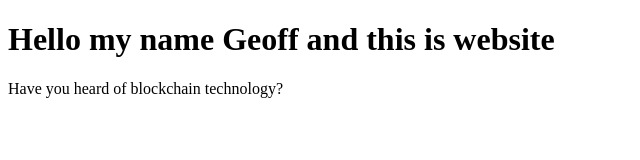
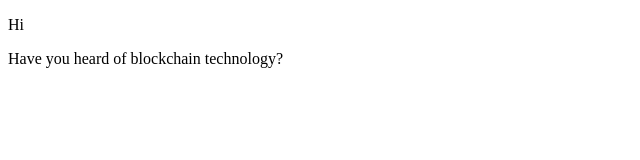
Before and after one commit to samjjacko/sam-site, a plain HTML site: page index.html in a window 1280 px wide. Shown: the whole page, without its empty margins (0-640 px from the left). Drawn offline with Linux system fonts and the light colour scheme.

Commit message:
made some small changes to the theme and added some elements

```diff
--- a/index.html
+++ b/index.html
@@ -1,7 +1,8 @@
 <!DOCTYPE html>
 <html>
     <head>
-        <title>Whats up gang</title>
+        <meta charset="UTF-8">
+        <title>SamJ.domain</title>
         <link href="style.css" rel="style.css">
         <link rel="preconnect" href="https://fonts.googleapis.com">
         <link rel="preconnect" href="https://fonts.gstatic.com" crossorigin>
@@ -9,7 +10,9 @@
     </head>
     <body>
         <header>
-            <h1 id="top-header" class="zoom">Hello my name Geoff and this is website</h1>
+            <div id="top-header" class="zoom">
+                <p>Hi</p>
+            </div>
             <article>
                 <p>Have you heard of blockchain technology?
                 </p>
--- a/style.css
+++ b/style.css
@@ -1,27 +1,74 @@
 * {
-    box-sizing: border-box
+    box-sizing: border-box;
 }
+:root {
+    --background-shade: #383846;
+    --foreground-shade: #2D2E39;
+    --edge-shade: #414253;
+    --main-text: #CDCFDE;
+    --background-shade: #1F222A;
+    --foreground-shade: #181A1F;
+    --edge-shade: #252833;
+    --main-text: #CDCFDE;
+}
+
+html {
+    border: 15px solid;
+    border-top: 30px solid;
+    border-bottom: 30px solid;
+    border-color: var(--background-shade);
+    background-color: var(--foreground-shade);
+}
+
+p {
+    color: var(--main-text);
+}
+body {
+    background-color: var(--background-shade);
+}
+
+header {
+    padding: 30px;
+    border: 2px solid var(--edge-shade);
+    border-radius: 40px;
+    background-color: var(--foreground-shade);
+    font-family: 'Quicksand';
+    text-align: center;
+    font-weight: normal;
+}
+
+#top-header {
+    z-index: 2;
+    box-sizing: border-box;
+    position: static;
+    font-size: 40px;
+    width: 90px;
+    color: var(--main-text);
+    background-color: var(--background-shade);
+    border: 3px solid var(--edge-shade);
+    border-radius: 40px;
+    font-weight: 500;
+    z-index: 300;
+}
+header h1 {
+    z-index: 300;
+}
+
+header p {
+    position: relative;
+    padding: 20px;
+}
+
+
 
 @keyframes weight {
     from {
         font-weight: 300;
     }
     to {
-        font-weight: 700;
-        font-size: large;
+        font-weight: 550;
+        font-size: 50px;
     }
-}
-
-#top-header {
-    box-sizing: content-box;
-    font-family: 'Quicksand';
-    padding: 10px;
-    top: 20px;
-    left: 20px;
-    text-align: left;
-    font-weight: normal;
-    position: relative;
-    padding: 3px;
 }
 
 .zoom:hover {
@@ -31,8 +78,13 @@
     animation-fill-mode: both;
 }
 
-header p {
-    position: relative;
-    left: 23px;
-    top: 40px;
+@keyframes big {
+    from {
+        width: 100;
+        height: 100;
+    }
+    to {
+        width: 1000;
+        height: 1000;
+    }
 }
```
Also changed, not shown: 1 other file.
